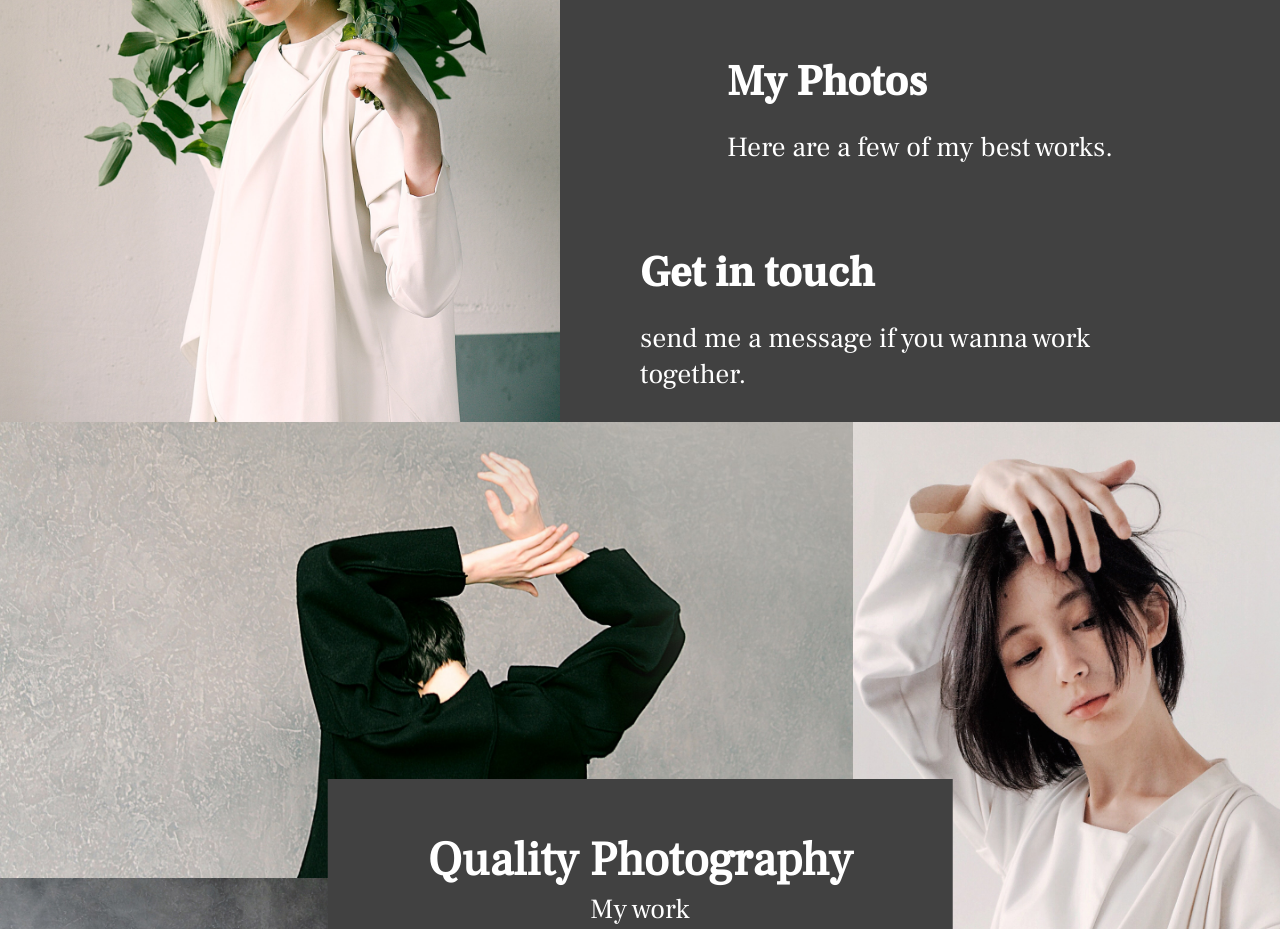
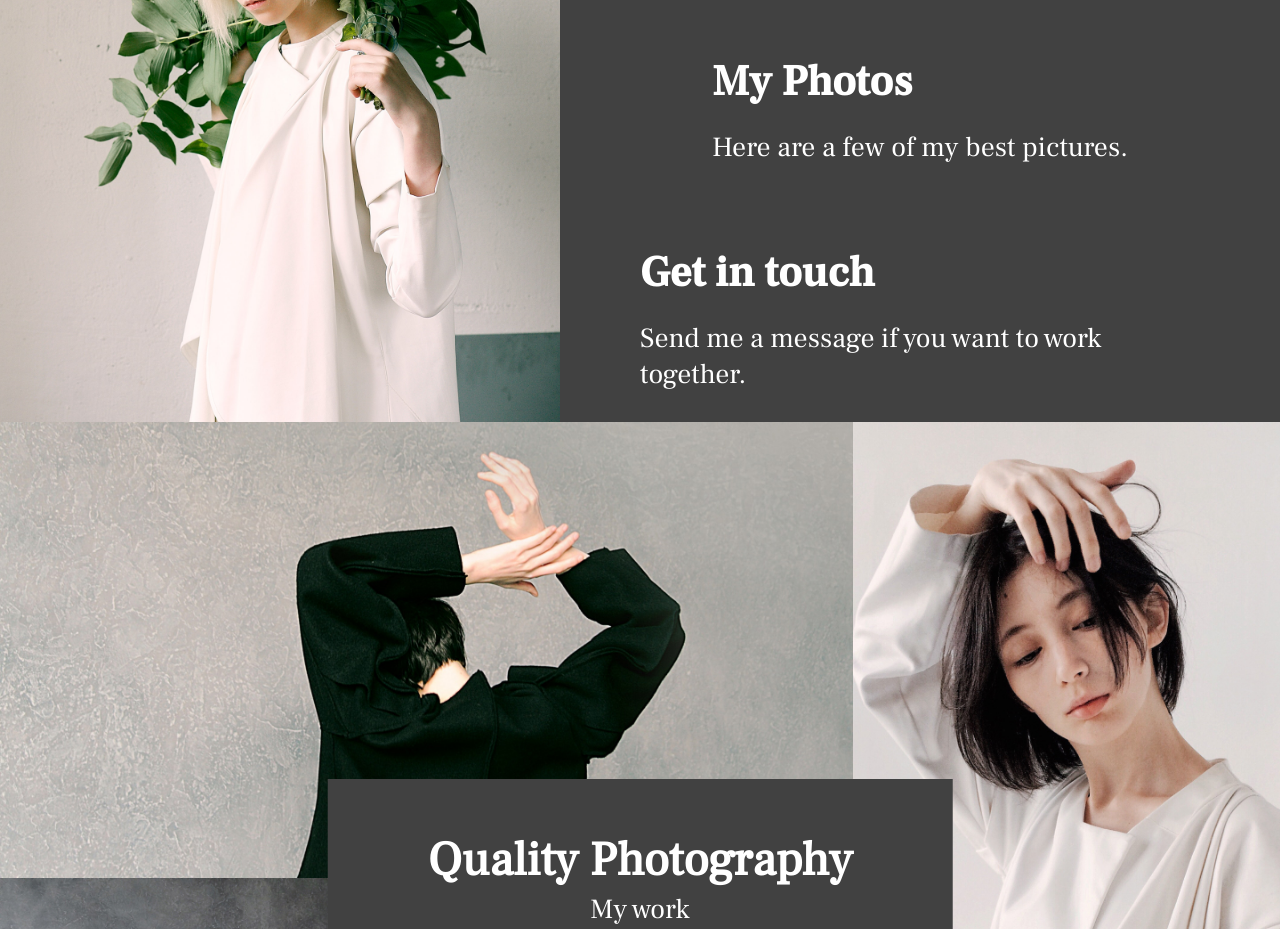
Before and after one commit to LRamirez24/projects2, a plain HTML site: page index.html in a window 1280 px wide. Shown: the part 1200-2129 px from the top of the page. Drawn offline with Linux system fonts and the light colour scheme.

Commit message:
fixed grammer

```diff
--- a/index.html
+++ b/index.html
@@ -60,13 +60,13 @@
                 <div class="about-work">
                     <h3>My Photos</h3>
                     <p>
-                        Here are a few of my best works.
+                        Here are a few of my best pictures.
                     </p>
                 </div>
                 <div class="about-contact">
                     <h3>Get in touch</h3>
                     <p>
-                        send me a message if you wanna work together.
+                        Send me a message if you want to work together.
                     </p>
                 </div>
             </div>
```
